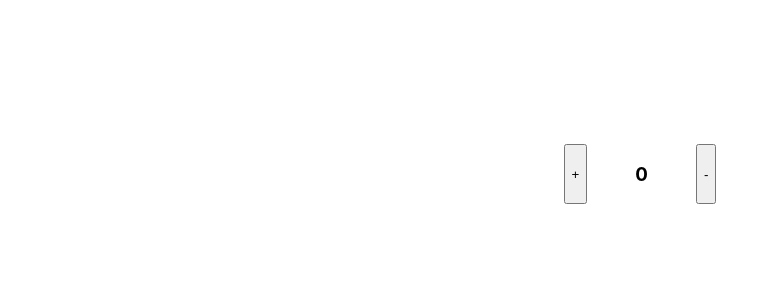
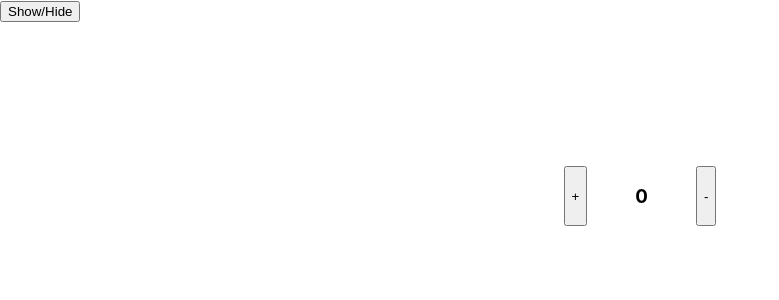
Before and after one commit to Tahasmaoui15/Counter_app, a React (Create React App) app: page / in a window 1280 px wide. Shown: the top 300 px of the page, without its empty margins (0-779 px from the left). Built offline with nearby package versions, Linux system fonts and the light colour scheme.

Commit message:
Added constructor to Appjs & Created a Show/Hide button.

```diff
--- a/src/App.js
+++ b/src/App.js
@@ -1,9 +1,21 @@
 import React, { Component } from 'react';
 import Counter from './Components/Counter';
 export default class App extends Component {
+
+  constructor(props) {
+    super(props);
+    this.state = {show: false};
+  }
+
+  toggle=() => {
+    this.setState({show:!this.state.show})
+  }
+
+
   render() {
     return (
       <div>
+        <button>Show/Hide</button>
         <Counter/>
       </div>
     );
```
